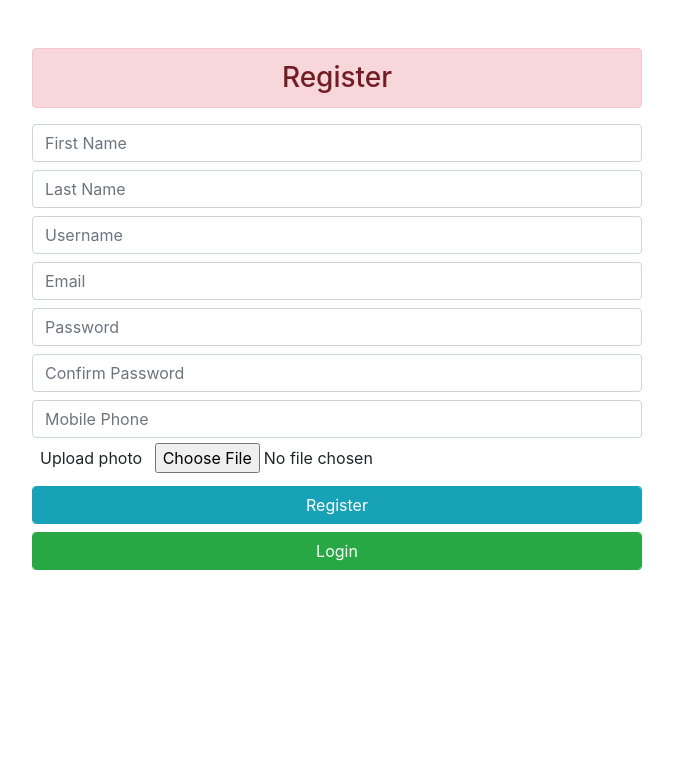
After one commit to SalahMaherZaki/CrowdFunding-Django, a Django app: page /profile/register/ in a window 1280 px wide. The commit adds this page. Shown: the top 783 px of the page, without its empty margins (303-976 px from the left). Run offline with Django 3.2, Linux system fonts and the light colour scheme; some libraries are stand-ins or nearby versions.

Commit message:
user_athentication and user_profile

```diff
--- a/CrowdFunding/urls.py
+++ b/CrowdFunding/urls.py
@@ -2,12 +2,17 @@ from django.urls import path, include
 from django.contrib import admin
 from django.conf.urls.static import static
 from django.conf import settings
+from django.views.generic import TemplateView
+
 
 urlpatterns = [
     path('admin/', admin.site.urls),
     path('', include("HomePage.urls")),
     path('projects/', include("projects.urls")),
-    path('profile/', include("user.urls"))
+    path('profile/', include("user.urls")),
+	# ---- Login with Facebook -----
+    path('accounts/' , include("allauth.urls")),
+    path('fblogin/',TemplateView.as_view(template_name='login.html'))
 ]
 
 if settings.DEBUG:
--- a/HomePage/templates/homepage.html
+++ b/HomePage/templates/homepage.html
@@ -52,6 +52,8 @@
 
 						</div>
 					</li>
+					<li class="nav-item"><a href="/profile">My Profile</a></li>
+
 
 				</ul>
 				<form class="form-inline my-2 my-lg-0">
--- a/user/admin.py
+++ b/user/admin.py
@@ -1,8 +1,8 @@
 from django.contrib import admin
-from .models import Profile, UserPhone
+from .models import Profile
 from .forms import userUpdateForm, profileUpdateForm
 # Register your models here.
 
 admin.site.register(Profile)
-admin.site.register(UserPhone)
+#admin.site.register(UserPhone)
 # admin.site.register(userUpdateForm)
--- /dev/null
+++ b/user/templates/register.html
@@ -0,0 +1,47 @@
+<html>
+
+<head>
+    <title>Registeration</title>
+    <!-- <link href="css/bootstrap.css" rel="stylesheet" />
+    <link href="css/font-awesome.css" rel="stylesheet" /> -->
+    <link rel="stylesheet" href="https://stackpath.bootstrapcdn.com/bootstrap/4.1.3/css/bootstrap.min.css"
+        integrity="sha384-MCw98/SFnGE8fJT3GXwEOngsV7Zt27NXFoaoApmYm81iuXoPkFOJwJ8ERdknLPMO" crossorigin="anonymous">
+
+</head>
+
+<body>
+    <div class="container col-6 offset-3 mt-5 border-">
+        <div>
+            <p class="h3 alert alert-danger text-center">Register</p>
+        </div>
+        <div>
+            <form action="" method="POST" enctype="multipart/form-data">
+                {% csrf_token %}
+                <input type="text" name="firstName" class="form-control mt-2" placeholder="First Name" required>
+                <input type="text" name="lastName" class="form-control mt-2" placeholder="Last Name" required>
+                <input type="text" name="userName" class="form-control mt-2" placeholder="Username" required>
+                <input type="text" name="email" class="form-control mt-2" placeholder="Email" required>
+                <input type="password" name="password1" class="form-control mt-2" placeholder="Password" required>
+                <input type="password" name="password2" class="form-control mt-2" placeholder="Confirm Password"
+                    required>
+                <input type="text" name="phone" class="form-control mt-2" placeholder="Mobile Phone" required>
+                <label for="file" class="m-2">Upload photo</label>
+                <input type="file" name="pic">
+
+                <input type="submit" name="register" value="Register" class="mt-2 form-control btn btn-info">
+                <a href="../login" class="mt-2 form-control  btn btn-success">Login</a>
+            </form>
+            <div>
+                {% for message in messages %}
+                <h3>{{message}}</h3>
+                {% endfor %}
+            </div>
+        </div>
+    </div>
+    <!-- <script src="js/bootstrap.js"></script> -->
+    <script src="https://stackpath.bootstrapcdn.com/bootstrap/4.1.3/js/bootstrap.min.js"
+        integrity="sha384-ChfqqxuZUCnJSK3+MXmPNIyE6ZbWh2IMqE241rYiqJxyMiZ6OW/JmZQ5stwEULTy"
+        crossorigin="anonymous"></script>
+</body>
+
+</html>
--- a/user/templates/user/base.html
+++ b/user/templates/user/base.html
@@ -21,7 +21,7 @@
             <a href="#!" class="brand-logo">{{ user.username}} Profile</a>
             <a href="#" data-target="mobile-demo" class="sidenav-trigger"><i class="material-icons">menu</i></a>
             <ul class="right hide-on-med-and-down">
-                <li><a href="/home">Home</a></li>
+                <li><a href="/">Home</a></li>
                 <li><a href="/profile/my_projects/{{user.id}}">My Projects</a></li>
                 <li><a href="/profile/edit">Edit Profile</a></li>
             </ul>
--- a/user/templates/user/delete_profile.html
+++ b/user/templates/user/delete_profile.html
@@ -9,7 +9,7 @@
                 {% csrf_token %}
                 <h3 class="account-heading">{{ user.username }}</h3>
                 <h4>You will delete your account, Are you sure?</h4>
-               <input class="btn red darken-1" type="submit" value="Delete"/>
+                <input class="btn red darken-1" type="submit" value="Delete" />
             </form>
             <a href="/profile"><button class="btn grey lighten-1">Cancel</button></a>
         </div>
--- a/user/templates/user/edit_profile.html
+++ b/user/templates/user/edit_profile.html
@@ -24,7 +24,7 @@
             {{ user_form|crispy }}
             {{ profile_form|crispy }}
         </fieldset>
-          <div class="form-group" >
+        <div class="form-group">
             <button class="btn-large btn-outline-info" type="submit">Update</button>
         </div>
     </form>
@@ -32,6 +32,6 @@
     <div style="text-align:center;">
         <a href="/profile/delete/{{ user.id }}"><button class="btn red darken-1">Delete Account?</button></a>
     </div>
-        <br/>
+    <br />
 </div>
 {% endblock %}
--- a/user/templates/user/edit_project.html
+++ b/user/templates/user/edit_project.html
@@ -23,7 +23,7 @@
             <legend class="border-bottom mb-4">Project Data</legend>
             {{ project_form|crispy }}
         </fieldset>
-          <div class="form-group" >
+        <div class="form-group">
             <button class="btn-large btn-outline-info" type="submit">Update</button>
         </div>
     </form>
@@ -31,6 +31,6 @@
     <div style="text-align:center;">
         <a href="/profile/delete/{{ user.id }}"><button class="btn red darken-1">Delete Account?</button></a>
     </div>
-        <br/>
+    <br />
 </div>
 {% endblock %}
--- a/user/templates/user/my_projects.html
+++ b/user/templates/user/my_projects.html
@@ -17,9 +17,9 @@
     <!-- -&#45;&#45; User Projects -&#45;&#45;-->
     {% for item in u_project %}
     <div class="section">
-            <div class="card-panel hoverable" >
+        <div class="card-panel hoverable">
             <div style="text-align:right">
-                    <a  href="/profile/edit_project/{{ item.id }}"><button class="btn btn-outline-info">Edit</button></a>
+                <a href="/profile/edit_project/{{ item.id }}"><button class="btn btn-outline-info">Edit</button></a>
                 <a href="/profile/delete_project/{{ item.id }}"><button class="btn grey lighten-1">Delete</button></a>
             </div>
             <h3 class="blue-text text-darken-1">{{ item.project_title }}</h3>
@@ -28,7 +28,7 @@
             <h6>Start Data: {{ item.start_time|date:"F d, Y" }}</h6>
             <h6>End Data: {{ item.end_time|date:"F d, Y" }}</h6>
             <p class="flow-text">{{ item.project_details|truncatewords:10 }}</p>
-                <img src="{{item.images_set.all.0.img.url}}" style="width: 30rem;"/>
+            <img src="{{item.images_set.all.0.img.url}}" style="width: 30rem;" />
         </div>
     </div>
 
--- a/user/urls.py
+++ b/user/urls.py
@@ -2,11 +2,15 @@ from django.urls import path, include
 from . import views
 
 urlpatterns = [
+	# ---- Login and Registeration(Salah) -----
+    path('register/', views.register , name="register"),
+    path('login/', views.login , name="login"),
+    # ---- Profile ---------
     path('', views.show_profile),
     path('edit/', views.edit_profile),
     path('delete/<int:id>', views.delete_profile),
     path('my_projects/<int:id>', views.my_projects),
-    path('edit_project/<int:id>', views.edit_project),
+    # path('edit_project/<int:id>', views.edit_project),
     path('delete_project/<int:id>', views.delete_project)
 
 ]
--- a/user/views.py
+++ b/user/views.py
@@ -1,13 +1,64 @@
 from django.shortcuts import render, HttpResponse, redirect
-from django.contrib.auth.models import User
+from django.contrib.auth.models import User,auth
 from django.contrib.auth.decorators import login_required
 from django.contrib.auth.mixins import LoginRequiredMixin, UserPassesTestMixin
-from .models import Profile,UserPhone
+from django.contrib.sites.models import Site
+from .models import Profile
 from projects.models import Projects
 from .forms import userUpdateForm, profileUpdateForm, projectUpdateForm
 from django.contrib import messages
 from django.views.generic import UpdateView
 # Create your views here.
+# ----------------- Registeration(Salah) ------------------------
+def register(request):
+    if request.method == "POST":
+        first_name = request.POST['firstName']
+        last_name = request.POST['lastName']
+        username = request.POST['userName']
+        email = request.POST['email']
+        password1 = request.POST['password1']
+        password2 = request.POST['password2']
+        phone = request.POST['phone']
+        picture = request.FILES['pic']
+        if password1==password2:
+            if User.objects.filter(username=username).exists():
+                messages.info(request,'Username is taken')
+                return redirect("register")
+            elif User.objects.filter(email=email).exists():
+                messages.info(request,'Email is taken')
+                return redirect("register")
+            else:
+                user = User.objects.create_user(first_name=first_name , last_name=last_name ,
+                                                username=username , email=email ,
+                                                password=password1 ,
+                                                )
+                profile = Profile(phoneNum=phone , user_picture=picture.name , user=user )
+                profile.save()
+                user.save()
+
+                print("User Registered...")
+                return redirect("login")
+        else:
+            messages.info(request,'Password not matching !!')
+            return redirect("register")
+    else:
+        return render(request,'register.html')
+# ----------------- Login(Salah) ------------------------
+def login(request):
+    if request.method=="POST":
+        username = request.POST['userName']
+        password = request.POST['password']
+        user = auth.authenticate(username=username,password=password)
+        if user is not None:
+            auth.login(request,user)
+            return redirect("/")
+        else:
+            messages.info(request,"Invalid credentials")
+            return redirect("login")
+    else:
+        return render(request,'login.html')
+
+# ---------------------------------------------------
 
 
 @login_required()
```
Also changed, not shown: CrowdFunding/settings.py (+28 -0 lines), user/models.py (+9 -9 lines), user/templates/login.html (added, +42 -0 lines), user/templates/user/profile.html (+3 -4 lines), db.sqlite3, projects/migrations/0001_initial.py, projects/migrations/0002_auto_20200321_2202.py (deleted), user/migrations/0001_initial.py, user/migrations/0002_auto_20200324_0022.py (added). Lines whose indentation alone changed are shown as unchanged.
